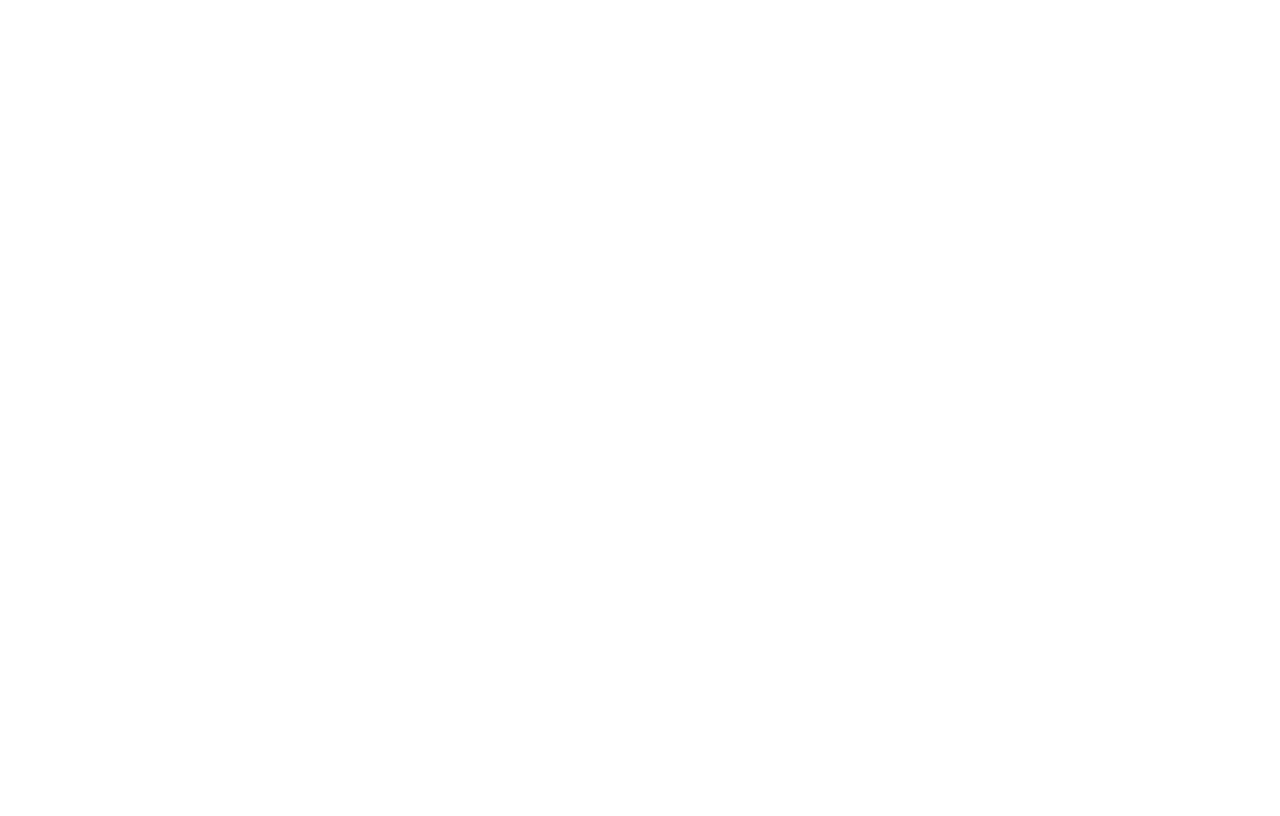
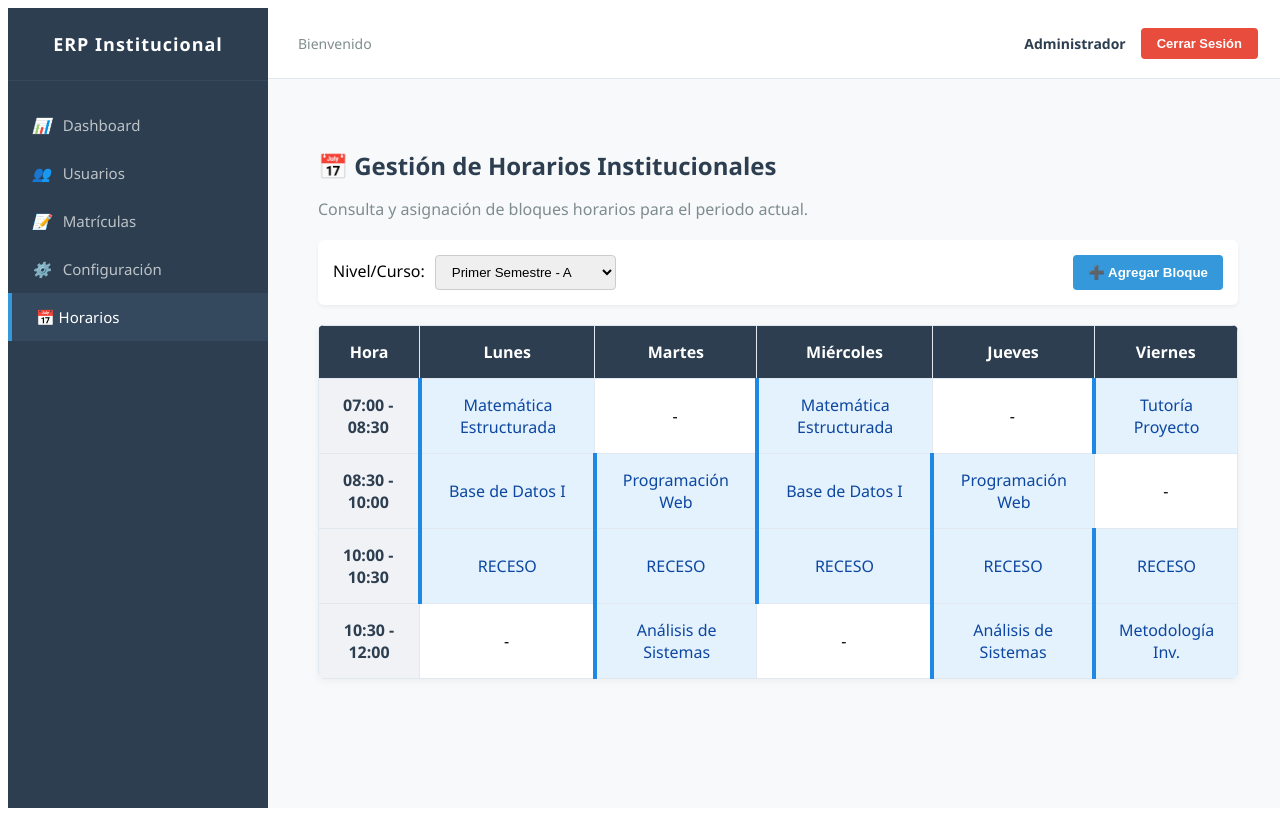
Before and after one commit to JordanIsr/ERP-Institucional-front, an Angular app: page /horarios in a window 1280 px wide. Before the commit this address led to /. Built offline with nearby package versions, Linux system fonts and the light colour scheme.

Commit message:
feat: estructura y estilos del modulo de horarios

```diff
--- a/src/app/app.routes.ts
+++ b/src/app/app.routes.ts
@@ -7,6 +7,7 @@
 import { Users } from './pages/users/users';
 import { Settings } from './pages/settings/settings';
 import { Matriculas } from './pages/matriculas/matriculas';
+import { Horarios } from './pages/horarios/horarios';
 
 export const routes: Routes = [
   // 1. Redirigir la ruta raíz por defecto al login (o al dashboard, si el guard lo permite)
@@ -39,6 +40,11 @@
   {
     path: 'matriculas',
     component: Matriculas
+  },
+
+   {
+    path: 'horarios',
+    component: Horarios
   }
 
   ]
--- /dev/null
+++ b/src/app/pages/horarios/horarios.html
@@ -0,0 +1,45 @@
+<div class="horarios-container">
+  <h2>📅 Gestión de Horarios Institucionales</h2>
+  <p>Consulta y asignación de bloques horarios para el periodo actual.</p>
+
+  <div class="filters-panel">
+    <div class="filter-group">
+      <label for="nivel">Nivel/Curso:</label>
+      <select id="nivel">
+        <option>Primer Semestre - A</option>
+        <option>Segundo Semestre - A</option>
+        <option>Tercer Semestre - A</option>
+      </select>
+    </div>
+    <button class="btn-primary">➕ Agregar Bloque</button>
+  </div>
+
+  <div class="table-responsive">
+    <table class="horarios-table">
+      <thead>
+        <tr>
+          <th>Hora</th>
+          <th>Lunes</th>
+          <th>Martes</th>
+          <th>Miércoles</th>
+          <th>Jueves</th>
+          <th>Viernes</th>
+        </tr>
+      </thead>
+      <tbody>
+        <tbody>
+        @for (bloque of listaHorarios; track bloque.horaInicio) {
+          <tr>
+            <td class="hora-col"><strong>{{ bloque.horaInicio }} - {{ bloque.horaFin }}</strong></td>
+            <td [class.asignado]="bloque.lunes">{{ bloque.lunes || '-' }}</td>
+            <td [class.asignado]="bloque.martes">{{ bloque.martes || '-' }}</td>
+            <td [class.asignado]="bloque.miercoles">{{ bloque.miercoles || '-' }}</td>
+            <td [class.asignado]="bloque.jueves">{{ bloque.jueves || '-' }}</td>
+            <td [class.asignado]="bloque.viernes">{{ bloque.viernes || '-' }}</td>
+          </tr>
+        }
+      </tbody>
+
+    </table>
+  </div>
+</div>
--- /dev/null
+++ b/src/app/pages/horarios/horarios.scss
@@ -0,0 +1,84 @@
+.horarios-container {
+  padding: 20px;
+  background-color: #f8f9fa;
+  border-radius: 8px;
+  font-family: 'Segoe UI', Tahoma, Geneva, Verdana, sans-serif;
+}
+
+h2 {
+  color: #2c3e50;
+  margin-bottom: 5px;
+}
+
+p {
+  color: #7f8c8d;
+  margin-bottom: 20px;
+}
+
+.filters-panel {
+  display: flex;
+  justify-content: space-between;
+  align-items: center;
+  background: white;
+  padding: 15px;
+  border-radius: 6px;
+  margin-bottom: 20px;
+  box-shadow: 0 2px 4px rgba(0,0,0,0.05);
+}
+
+.filter-group select {
+  padding: 8px 12px;
+  border-radius: 4px;
+  border: 1px solid #ccc;
+  margin-left: 10px;
+}
+
+.btn-primary {
+  background-color: #3498db;
+  color: white;
+  border: none;
+  padding: 10px 15px;
+  border-radius: 4px;
+  cursor: pointer;
+  font-weight: bold;
+}
+
+.btn-primary:hover {
+  background-color: #2980b9;
+}
+
+.table-responsive {
+  overflow-x: auto;
+  background: white;
+  border-radius: 6px;
+  box-shadow: 0 2px 8px rgba(0,0,0,0.05);
+}
+
+.horarios-table {
+  width: 100%;
+  border-collapse: collapse;
+  text-align: center;
+}
+
+.horarios-table th, .horarios-table td {
+  padding: 15px;
+  border: 1px solid #e2e8f0;
+}
+
+.horarios-table th {
+  background-color: #2c3e50;
+  color: white;
+  font-weight: 600;
+}
+
+.hora-col {
+  background-color: #f1f2f6;
+  color: #2c3e50;
+}
+
+.asignado {
+  background-color: #e3f2fd;
+  color: #0d47a1;
+  font-weight: 500;
+  border-left: 4px solid #1e88e5 !important;
+}
--- /dev/null
+++ b/src/app/pages/horarios/horarios.ts
@@ -0,0 +1,65 @@
+import { Component, OnInit } from '@angular/core';
+import { RouterModule } from '@angular/router';
+
+interface BloqueHorario {
+  horaInicio: string;
+  horaFin: string;
+  lunes?: string;
+  martes?: string;
+  miercoles?: string;
+  jueves?: string;
+  viernes?: string;
+}
+
+@Component({
+  selector: 'app-horarios',
+  imports: [RouterModule],
+  templateUrl: './horarios.html',
+  styleUrls: ['./horarios.scss']
+})
+export class Horarios implements OnInit {
+
+  listaHorarios: BloqueHorario[] = [];
+
+  constructor() { }
+
+  ngOnInit(): void {
+    this.cargarHorariosEjemplo();
+  }
+
+  cargarHorariosEjemplo(): void {
+    this.listaHorarios = [
+      {
+        horaInicio: '07:00',
+        horaFin: '08:30',
+        lunes: 'Matemática Estructurada',
+        miercoles: 'Matemática Estructurada',
+        viernes: 'Tutoría Proyecto'
+      },
+      {
+        horaInicio: '08:30',
+        horaFin: '10:00',
+        lunes: 'Base de Datos I',
+        martes: 'Programación Web',
+        miercoles: 'Base de Datos I',
+        jueves: 'Programación Web'
+      },
+      {
+        horaInicio: '10:00',
+        horaFin: '10:30',
+        lunes: 'RECESO',
+        martes: 'RECESO',
+        miercoles: 'RECESO',
+        jueves: 'RECESO',
+        viernes: 'RECESO'
+      },
+      {
+        horaInicio: '10:30',
+        horaFin: '12:00',
+        martes: 'Análisis de Sistemas',
+        jueves: 'Análisis de Sistemas',
+        viernes: 'Metodología Inv.'
+      }
+    ];
+  }
+}
--- a/src/app/pages/layout/layout.html
+++ b/src/app/pages/layout/layout.html
@@ -14,6 +14,8 @@
           <a routerLink="/matriculas"><i class="icon">📝</i> Matrículas</a></li>
         <li routerLinkActive="active">
           <a routerLink="/settings"><i class="icon">⚙️</i> Configuración</a></li>
+        <li routerLinkActive="active">
+          <a routerLink="/horarios" routerLinkActive="active-class">📅 Horarios</a></li>
       </ul>
     </nav>
   </aside>
```
Also changed, not shown: 1 other file (tests, documents, lock files or other folders).
